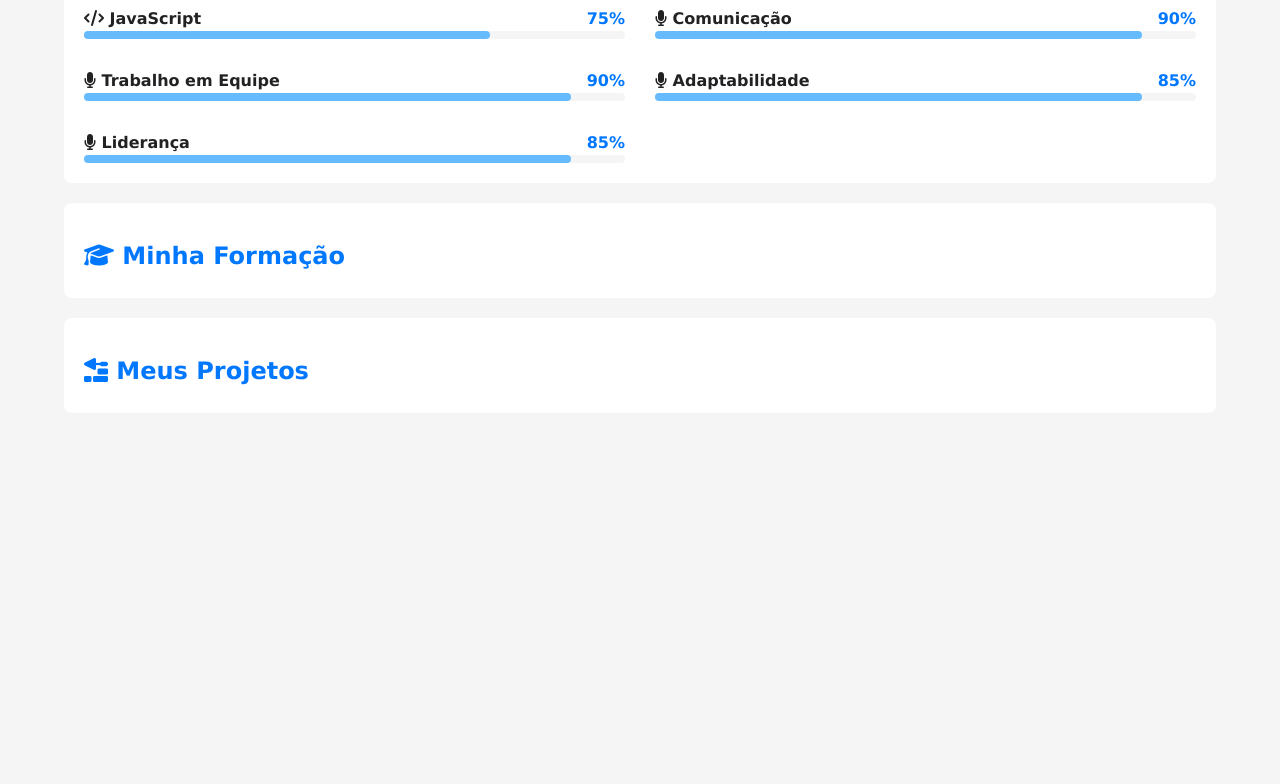
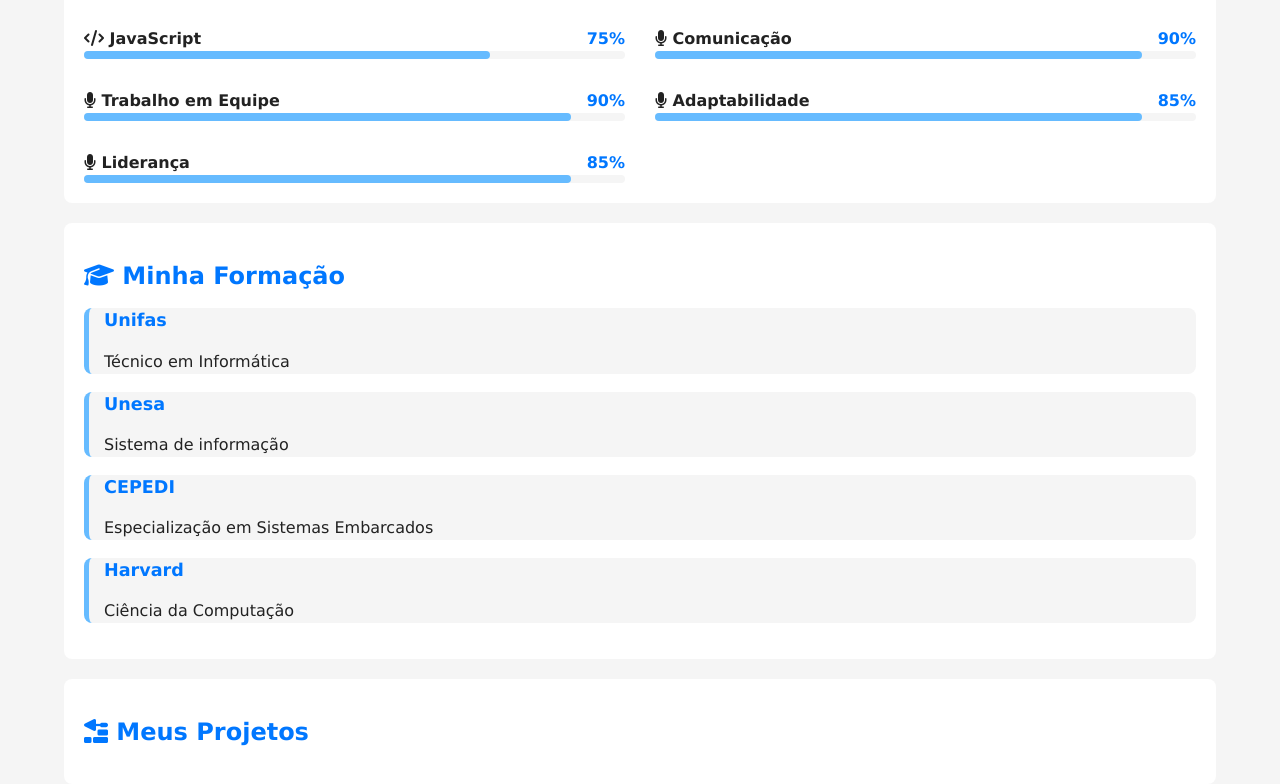
Before and after one commit to elioenai365/Portifolio, a plain HTML site: page HTML5-CSS/index.html in a window 1280 px wide. Shown: the part 914-1698 px from the top of the page. Before the commit the page ends 1355 px from the top, so only its background shows below. Drawn offline with Linux system fonts and the light colour scheme.

Commit message:
Formação

```diff
--- a/HTML5-CSS/estilos/style.css
+++ b/HTML5-CSS/estilos/style.css
@@ -136,7 +136,7 @@ article{
 
 article h2{
   color:var(--destaque);
-  margin-bottom:10px;
+  margin-bottom:20px;
 }
 
 .video-container{
@@ -199,6 +199,26 @@ article h2{
   border-radius: 4px;
 }
 
+#formacao-container .Curso{
+  background-color: var(--fundo-principal);
+  border-radius: 8px;
+  border-left: 5px solid var(--destaque-inverso);
+  padding-left: 15px;
+  transition: border-width 0.5s, border-color 0.5s;
+}
+
+#formacao-container .Curso:hover{
+
+  border-left-width: 15px;
+  border-color: var(--destaque);
+  cursor: pointer;
+}
+
+#formacao-container .instituicao{
+  color: var(--destaque);
+  font-size: 1.1em;
+}
+
 @media screen and (min-width: 768px) {
   #skill-container{
     grid-template-columns: 1fr 1fr;
--- a/HTML5-CSS/index.html
+++ b/HTML5-CSS/index.html
@@ -174,6 +174,31 @@
 
             <article id="formacao">
                 <h2><i class="fa-solid fa-graduation-cap"></i> Minha Formação</h2>
+
+                <div id="formacao-container">
+
+                    <div class="Curso">
+                        <h3 class="instituicao">Unifas</h3>
+                        <p>Técnico em Informática</p>
+                    </div>
+
+                    <div class="Curso">
+                        <h3 class="instituicao">Unesa</h3>
+                        <p>Sistema de informação</p>
+                    </div>
+
+                    <div class="Curso">
+                        <h3 class="instituicao">CEPEDI</h3>
+                        <p>Especialização em Sistemas Embarcados</p>
+                    </div>
+
+                    <div class="Curso">
+                        <h3 class="instituicao">Harvard</h3>
+                        <p>Ciência da Computação</p>
+                    </div>
+
+                </div>
+
             </article><!--Fim formacao-->
 
             <article id="projetos">
```
